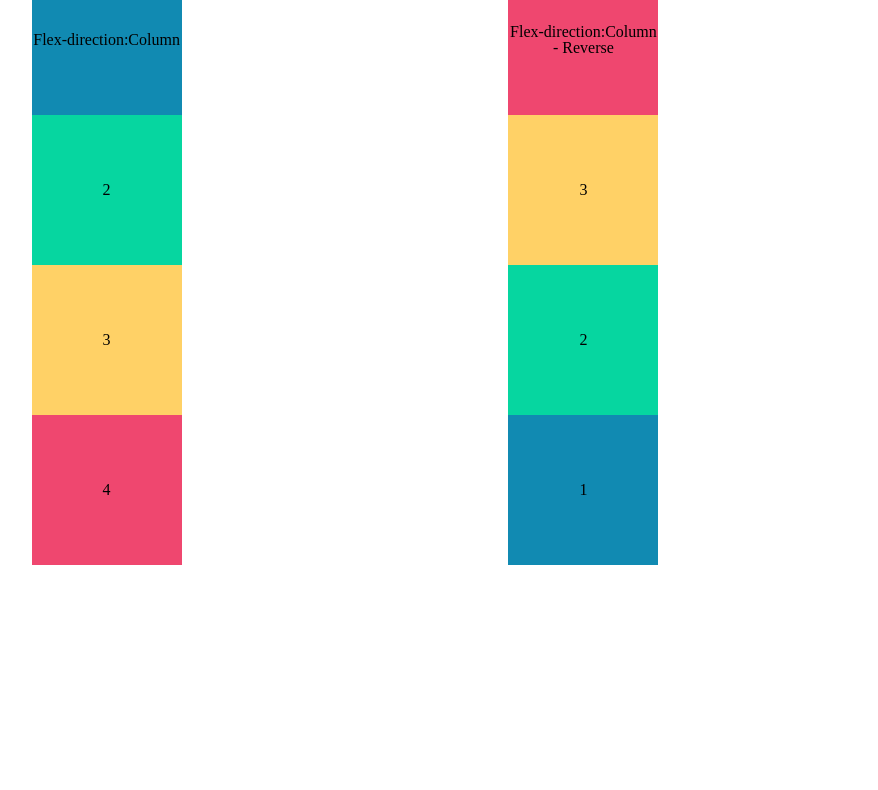
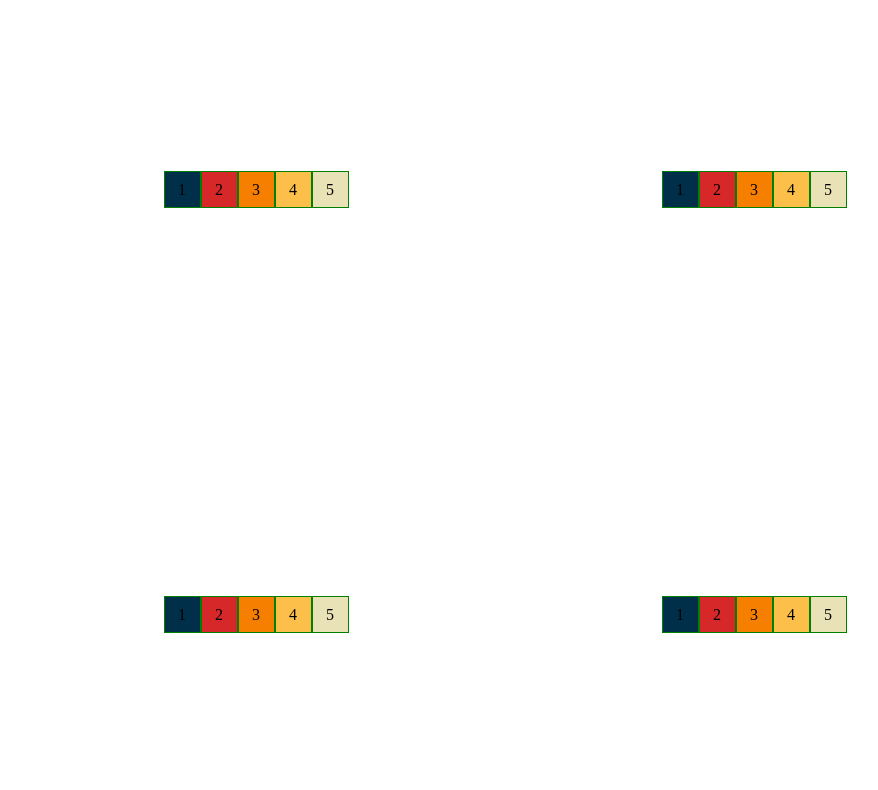
Before and after one commit to mugas/gsTutorials, a plain HTML site: page FlexBox/index.html in a window 1280 px wide. Shown: the part 70-860 px from the top of the page, without its empty margins (135-1013 px from the left). Before the commit the page ends 800 px from the top, so only its background shows below. Drawn offline with Linux system fonts and the light colour scheme.

Commit message:
erase all and start from scratch

```diff
--- a/FlexBox/index.html
+++ b/FlexBox/index.html
@@ -11,27 +11,38 @@
 
 <body>
 
-    <h1>FlexBox Properties</h1>
+    <h1>FlexBox</h1>
 
-    <section class="flexbox_properties">
-        <article class="column">
-            <section class="flex_column">
-                <div>Flex-direction:Column</div>
+    <article class="flexbox_direction">
+
+        <section class="row">
+            <div>1</div>
             <div>2</div>
             <div>3</div>
             <div>4</div>
+            <div>5</div>
         </section>
-
-            <section class="flex_column_reverse">
+        <section class="row_reverse">
             <div>1</div>
             <div>2</div>
             <div>3</div>
-                <div>Flex-direction:Column - Reverse</div>
+            <div>4</div>
+            <div>5</div>
         </section>
-        </article>
-
-
-
+        <section class="column">
+            <div>1</div>
+            <div>2</div>
+            <div>3</div>
+            <div>4</div>
+            <div>5</div>
+        </section>
+        <section class="column_reverse">
+            <div>1</div>
+            <div>2</div>
+            <div>3</div>
+            <div>4</div>
+            <div>5</div>
+        </section>
         </section>
 
 
--- a/FlexBox/style.css
+++ b/FlexBox/style.css
@@ -50,71 +50,53 @@ table {
 
 
 /*Heading*/
+
 h1{
-    text-align: center;
+	text-align: center;
+	font-size: 2em;
+	padding: 20px 5px 20px 5px;
 }
 
 /*Container*/
 
-section div{
-    width:150px;
-    height:150px;
+article{
 	display: flex;
-    align-items: center;
-    justify-content: center;
-    text-align: center;
+	flex-wrap: wrap;
+	gap: 50px;
+	height: 100vh;
+	justify-content: center;
 }
 
-.flexbox_properties{
-	/* display: flex;
-	flex-direction: column; */
-
-	width: 100%;
-	max-width: 960px;
+section{
+	display: flex;
+	width: 35%;
+	align-items: center;
+	justify-content: center;
 }
 
-.column{
-	display: flex;
-	column-gap: 2em;
-	margin: 2%;
-	justify-content: space-around;
+section div{
+display: flex;
+justify-content: center;
+align-items: center;
+width: 35px;
+height: 35px;
+
+
+border: 1px solid green;
 }
 
-section div:nth-last-of-type(1){
-    background-color: #ef476f;
+section div:nth-child(1){
+	background-color: #003049;
 }
-
-section div:nth-last-of-type(2){
-    background-color: #ffd166;
+section div:nth-child(2){
+	background-color: #d62828;
 }
-
-section div:nth-last-of-type(3){
-    background-color: #06d6a0;
+section div:nth-child(3){
+	background-color: #f77f00;
 }
-section div:nth-last-of-type(4){
-    background-color: #118ab2;
+section div:nth-child(4){
+	background-color: #fcbf49;
 }
-section div:nth-last-of-type(5){
-    background-color: #073b4c;
+section div:nth-child(5){
+	background-color: #eae2b7;
 }
-
-.flex_row, .flex_column, .flex_column_reverse {
-    display: flex;
-}
-
-.flex_column{
-	flex-direction: column;
-	align-items: center	;
-
-}
-
-
-
-/* .flex_column div, .flex_column_reverse div{
-
-} */
-
-
-.flex_column_reverse{
-	flex-direction: column-reverse;
-}
```
Lines whose indentation alone changed are shown as unchanged.
